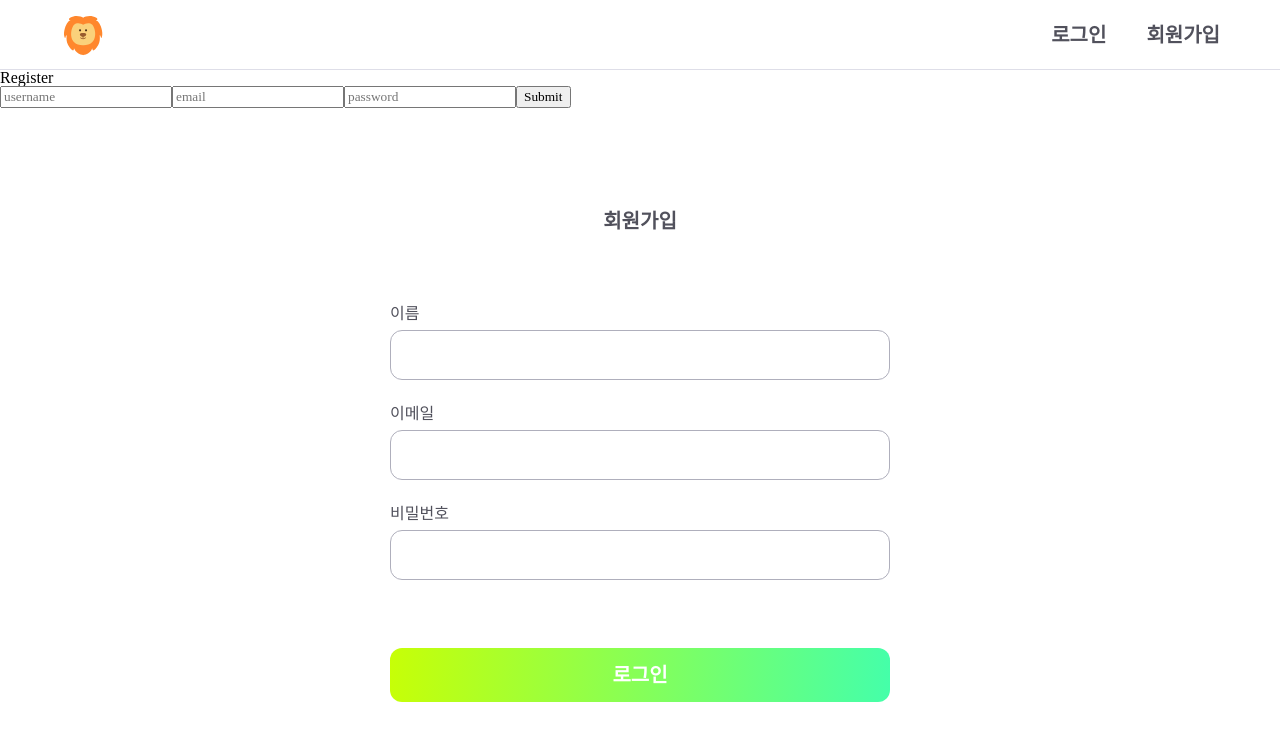
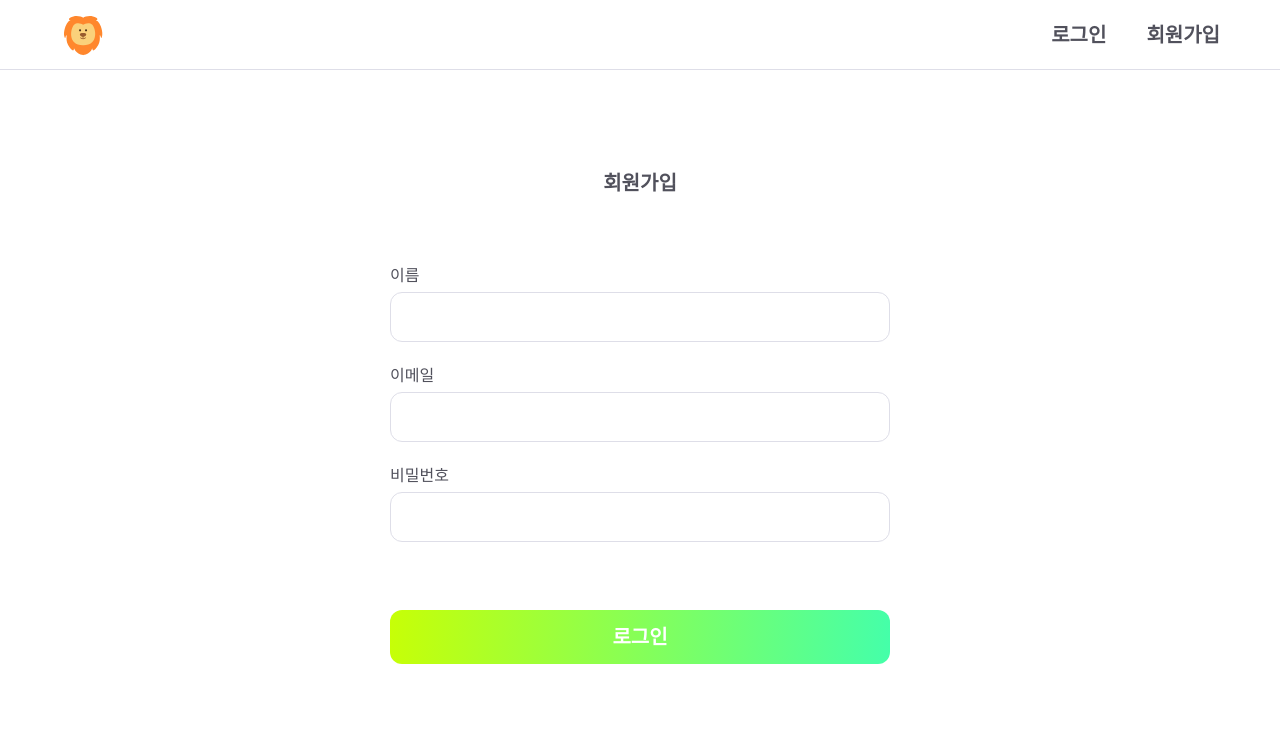
Before and after one commit to constantly-dev/likelion11th-ts-session3, a React (Create React App) app: page /register in a window 1280 px wide. Shown: the top 740 px of the page. Built offline with nearby package versions, Linux system fonts and the light colour scheme; a web font is replaced by a local one.

Commit message:
feat: tabs navigate & validation 구현

```diff
--- a/package.json
+++ b/package.json
@@ -3,6 +3,7 @@
   "version": "0.1.0",
   "private": true,
   "dependencies": {
+    "@hookform/resolvers": "^3.3.2",
     "@testing-library/jest-dom": "^5.14.1",
     "@testing-library/react": "^13.0.0",
     "@testing-library/user-event": "^13.2.1",
@@ -19,7 +20,8 @@
     "styled-components": "^6.1.1",
     "swr": "^2.2.4",
     "typescript": "^5.2.2",
-    "web-vitals": "^2.1.0"
+    "web-vitals": "^2.1.0",
+    "yup": "^1.3.2"
   },
   "scripts": {
     "start": "react-scripts start",
--- a/src/App.tsx
+++ b/src/App.tsx
@@ -17,16 +17,19 @@ function App() {
     {
       id: 0,
       title: '로그인',
+      type: 'login',
     },
     {
       id: 1,
       title: '회원가입',
+      type: 'register',
     },
   ];
 
   // useEffect(() => {
   //   navigate('/users');
   // }, []);
+  // 이거는 모든 곳에서 /users로 와서 안됨
 
   return (
     <ThemeProvider theme={theme}>
@@ -37,7 +40,7 @@ function App() {
         <Route path="/login" element={<Login />}></Route>
         <Route path="/register" element={<Register />}></Route>
         <Route path="/" element={<UserList />}></Route>
-        {/* users를 그대로 쓰는 방법은 없나? */}
+        {/* users주소를 그대로 쓰는 방법은 없나? */}
       </Routes>
     </ThemeProvider>
   );
--- a/src/ds/components/Input.tsx
+++ b/src/ds/components/Input.tsx
@@ -1,16 +1,33 @@
 import styled from 'styled-components';
+
 interface InputProps {
+  name: string;
   title: string;
-  isError: boolean;
+  type: string;
+  // eslint-disable-next-line
+  register?: any;
+  // eslint-disable-next-line
+  errors: any;
+  onBlur?: () => void;
+  // 모든 input에 validatio/이 속성이 사용되는건 아니니까 이렇게 처리하는게 맞을까?
 }
-const Input = ({ title, isError }: InputProps) => {
+const Input = ({ name, title, type, ...props }: InputProps) => {
+  const { register, errors, onBlur } = props;
+  // props가 많을때 이렇게 빼줘서 표현 가능하다!
+
   return (
     <Container>
       <DefaultContainer>
         <TitleBox>{title}</TitleBox>
-        <InputBox />
+        <InputBox
+          type={type}
+          {...register}
+          onBlur={onBlur}
+          isError={errors[name] ? true : false}
+          // isError={!!errors[name]}도 가능
+        />
       </DefaultContainer>
-      {isError && <HelperText>helper text</HelperText>}
+      {errors[name] && <HelperText>{errors[name].message}</HelperText>}
     </Container>
   );
 };
@@ -36,11 +53,19 @@ const TitleBox = styled.div`
 `;
 // Q. text단독이면 div보다 p가 맞는가?
 
-const InputBox = styled.input`
+const InputBox = styled.input<{ isError: boolean }>`
   width: 100%;
   padding: 14px 16px;
   border-radius: 12px;
-  border: 1px solid ${({ theme }) => theme.color.gray2};
+  border: 1px solid
+    ${({ isError, theme }) => (isError ? theme.color.red : theme.color.gray3)};
+
+  &:hover {
+    border: 1px solid ${({ theme }) => theme.color.gray2};
+  }
+  &:active {
+    border: 1px solid ${({ theme }) => theme.color.gray1};
+  }
   color: ${({ theme }) => theme.color.gray1};
   ${({ theme }) => theme.typography.body1}
 `;
--- a/src/ds/components/TabBar.tsx
+++ b/src/ds/components/TabBar.tsx
@@ -1,9 +1,11 @@
 import styled from 'styled-components';
 import Tab from './Tab';
+import { useNavigate } from 'react-router-dom';
 
 export interface Tab {
   id: number;
   title: string;
+  type: string;
 }
 
 interface TabBarProps {
@@ -11,10 +13,13 @@ interface TabBarProps {
 }
 
 const TabBar = ({ tabs }: TabBarProps) => {
+  const navigate = useNavigate();
   return (
     <Container>
       {tabs.map((tab) => (
-        <Tab key={tab.id}>{tab.title}</Tab>
+        <Tab key={tab.id} onClickTab={() => navigate(`/${tab.type}`)}>
+          {tab.title}
+        </Tab>
       ))}
     </Container>
   );
--- a/src/ds/styles/GlobalStyles.ts
+++ b/src/ds/styles/GlobalStyles.ts
@@ -71,5 +71,10 @@ button {
 *,body {
     font-family: 'Pretendard';
 }
+input{
+	-webkit-appearance : none;
+	-moz-appearance:none;
+	appearance:none;
+}
 
 `;
--- a/src/pages/Login.tsx
+++ b/src/pages/Login.tsx
@@ -5,6 +5,8 @@ import { useNavigate } from 'react-router-dom';
 import { updateUser } from '../api/FetchUsers';
 import Button from '../ds/components/Button';
 import Input from '../ds/components/Input';
+import { yupResolver } from '@hookform/resolvers/yup';
+import { LoginValidation } from '../validators/LoginValidation';
 
 type LoginValues = {
   email: string;
@@ -12,15 +14,34 @@ type LoginValues = {
 };
 
 const Login = () => {
-  const { register, handleSubmit } = useForm<LoginValues>();
+  const {
+    register,
+    handleSubmit,
+    // watch,
+    trigger: hookFormTrigger,
+    //swr trigger와 hook-form trigger이름이 겹쳐서 변경해보자
+
+    formState: { errors },
+  } = useForm<LoginValues>({
+    resolver: yupResolver(LoginValidation),
+    // mode: 'onChange',
+  });
+  // const inputValue = watch();
   const navigate = useNavigate();
 
   const { trigger } = useSWRMutation('/api/auth/login', updateUser, {
-    onSuccess: (data) => {
+    onSuccess: async (data) => {
+      const successRes = await data.json();
+      alert(successRes.data.message);
       if (data.status == 200) {
-        navigate('/users');
-      } else {
-        alert('로그인 중 오류가 발생했습니다.');
+        navigate('/');
+      }
+    },
+    onError: async (error) => {
+      const errorRes = await error.json();
+      alert(errorRes);
+      if (error.status == 400) {
+        navigate('/login');
       }
     },
   });
@@ -30,26 +51,33 @@ const Login = () => {
 
   return (
     <>
-      <div>Login</div>
-      <form onSubmit={handleSubmit(onSubmit)}>
-        <input type="email" placeholder="email" {...register('email')} />
-        <input
-          type="password"
-          placeholder="password"
-          {...register('password')}
-        />
-        <input type="submit" />
-      </form>
+      <form onSubmit={handleSubmit(onSubmit)} noValidate>
+        {/* noValidate는 기본 브라우저 validation을 제거 */}
         <AllContainer>
           <Title>로그인</Title>
           <SubContainer>
             <InputContainer>
-            <Input title="이메일" isError={false} />
-            <Input title="비밀번호" isError={false} />
+              <Input
+                name="email"
+                type="email"
+                title="이메일"
+                register={register('email')}
+                errors={errors}
+                onBlur={() => hookFormTrigger('email')}
+              />
+              <Input
+                name="password"
+                type="password"
+                title="비밀번호"
+                register={register('password')}
+                errors={errors}
+                onBlur={() => hookFormTrigger('password')}
+              />
             </InputContainer>
             <Button text="로그인"></Button>
           </SubContainer>
         </AllContainer>
+      </form>
     </>
   );
 };
--- a/src/pages/Register.tsx
+++ b/src/pages/Register.tsx
@@ -1,10 +1,12 @@
 import styled from 'styled-components';
 import { useForm, SubmitHandler } from 'react-hook-form';
 import useSWRMutation from 'swr/mutation';
+import { useNavigate } from 'react-router-dom';
 import { updateUser } from '../api/FetchUsers';
-import { useNavigate } from 'react-router-dom';
+import Button from '../ds/components/Button';
 import Input from '../ds/components/Input';
-import Button from '../ds/components/Button';
+import { yupResolver } from '@hookform/resolvers/yup';
+import { RegisterValidation } from '../validators/RegisterValidation';
 
 type RegisterValues = {
   username: string;
@@ -13,15 +15,27 @@ type RegisterValues = {
 };
 
 const Register = () => {
-  const { register, handleSubmit } = useForm<RegisterValues>();
+  const {
+    register,
+    handleSubmit,
+    trigger: hookFormTrigger,
+    formState: { errors },
+  } = useForm<RegisterValues>({ resolver: yupResolver(RegisterValidation) });
   const navigate = useNavigate();
 
   const { trigger } = useSWRMutation('/api/auth/register', updateUser, {
-    onSuccess: (data) => {
+    onSuccess: async (data) => {
+      const successRes = await data.json();
+      alert(successRes.data.message);
       if (data.status == 200) {
         navigate('/login');
-      } else {
-        alert('등록 중 오류가 발생했습니다.');
+      }
+    },
+    onError: async (error) => {
+      const errorRes = await error.json();
+      alert(errorRes);
+      if (error.status == 400) {
+        navigate('/login');
       }
     },
   });
@@ -32,28 +46,40 @@ const Register = () => {
 
   return (
     <>
-      <div>Register</div>
-      <form onSubmit={handleSubmit(onSubmit)}>
-        <input type="text" placeholder="username" {...register('username')} />
-        <input type="email" placeholder="email" {...register('email')} />
-        <input
-          type="password"
-          placeholder="password"
-          {...register('password')}
-        />
-        <input type="submit" />
-      </form>
+      <form onSubmit={handleSubmit(onSubmit)} noValidate>
         <AllContainer>
           <Title>회원가입</Title>
           <SubContainer>
             <InputContainer>
-            <Input title="이름" isError={false} />
-            <Input title="이메일" isError={false} />
-            <Input title="비밀번호" isError={false} />
+              <Input
+                name="username"
+                type="text"
+                title="이름"
+                register={register('username')}
+                errors={errors}
+                onBlur={() => hookFormTrigger('username')}
+              />
+              <Input
+                name="email"
+                type="email"
+                title="이메일"
+                register={register('email')}
+                errors={errors}
+                onBlur={() => hookFormTrigger('email')}
+              />
+              <Input
+                name="password"
+                type="password"
+                title="비밀번호"
+                register={register('password')}
+                errors={errors}
+                onBlur={() => hookFormTrigger('password')}
+              />
             </InputContainer>
             <Button text="로그인"></Button>
           </SubContainer>
         </AllContainer>
+      </form>
     </>
   );
 };
--- a/src/pages/UserList.tsx
+++ b/src/pages/UserList.tsx
@@ -6,7 +6,6 @@ import Card from '../ds/components/Card';
 import { ReactComponent as BigLogoSvg } from '../ds/icons/BigLion.svg';
 const UserList = () => {
   const { data, error } = useSWR<UsersDataType>('/api/users', fetcher);
-  console.log(data);
 
   if (error) return <div>데이터를 불러오는 중에 오류가 발생했습니다.</div>;
   if (!data) return <div>로딩 중...</div>;
--- /dev/null
+++ b/src/validators/LoginValidation.ts
@@ -0,0 +1,15 @@
+import * as yup from 'yup';
+
+export const LoginValidation = yup.object().shape({
+  email: yup
+    .string()
+    .required('이메일을 입력해주세요')
+    .email('이메일 형식이 올바르지 않습니다'),
+  password: yup.string().required('비밀번호를 입력해주세요'),
+  // .matches(
+  //   /^(?=.*[a-zA-Z])(?=.*[0-9])(?=.*[!@#$%^&*])(?=.{8,14})/,
+  //   '비밀번호를 잘못 입력했습니다. ',
+  // ),
+  // .min(8, '사용하실 수 없는 비밀번호 입니다.')
+  // .max(14, '사용하실 수 없는 비밀번호 입니다.'),
+});
--- /dev/null
+++ b/src/validators/RegisterValidation.ts
@@ -0,0 +1,16 @@
+import * as yup from 'yup';
+
+export const RegisterValidation = yup.object().shape({
+  username: yup.string().required('이름을 입력해주세요'),
+  email: yup
+    .string()
+    .required('이메일을 입력해주세요')
+    .email('이메일 형식이 올바르지 않습니다'),
+  password: yup.string().required('비밀번호를 입력해주세요'),
+  // .matches(
+  //   /^(?=.*[a-zA-Z])(?=.*[0-9])(?=.*[!@#$%^&*])(?=.{8,14})/,
+  //   '비밀번호를 잘못 입력했습니다. ',
+  // ),
+  // .min(8, '사용하실 수 없는 비밀번호 입니다.')
+  // .max(14, '사용하실 수 없는 비밀번호 입니다.'),
+});
```
Also changed, not shown: src/ds/components/Tab.tsx (+12 -3 lines), 1 other file (tests, documents, lock files or other folders). Lines whose indentation alone changed are shown as unchanged.
